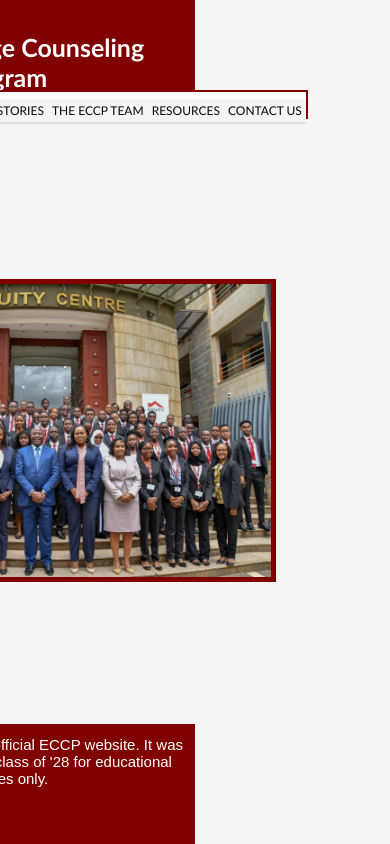
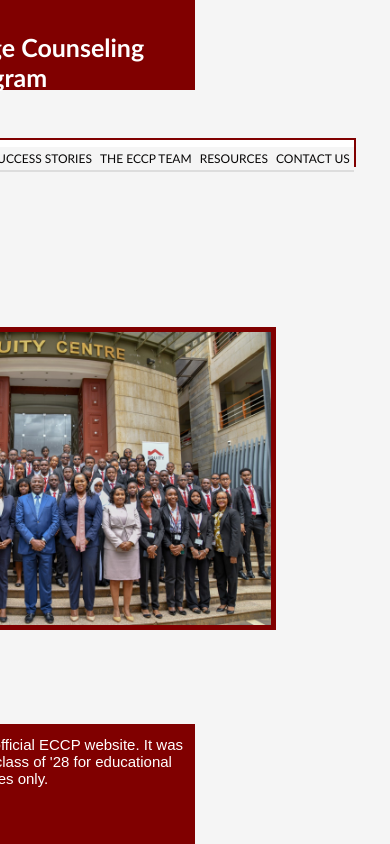
Before and after one commit to MeshacOkello/Equity-College-Counseling-Program-Website, a plain HTML site: page index.html in a window 390 px wide. Drawn offline with nearby package versions, Linux system fonts and the light colour scheme.

Commit message:
Update index.css

```diff
--- a/index.css
+++ b/index.css
@@ -252,4 +252,6 @@ h1 {
     transition: 0.3s;
     border: 5px solid maroon;
 }
+.content {
+    margin: 3rem;
     }
```
